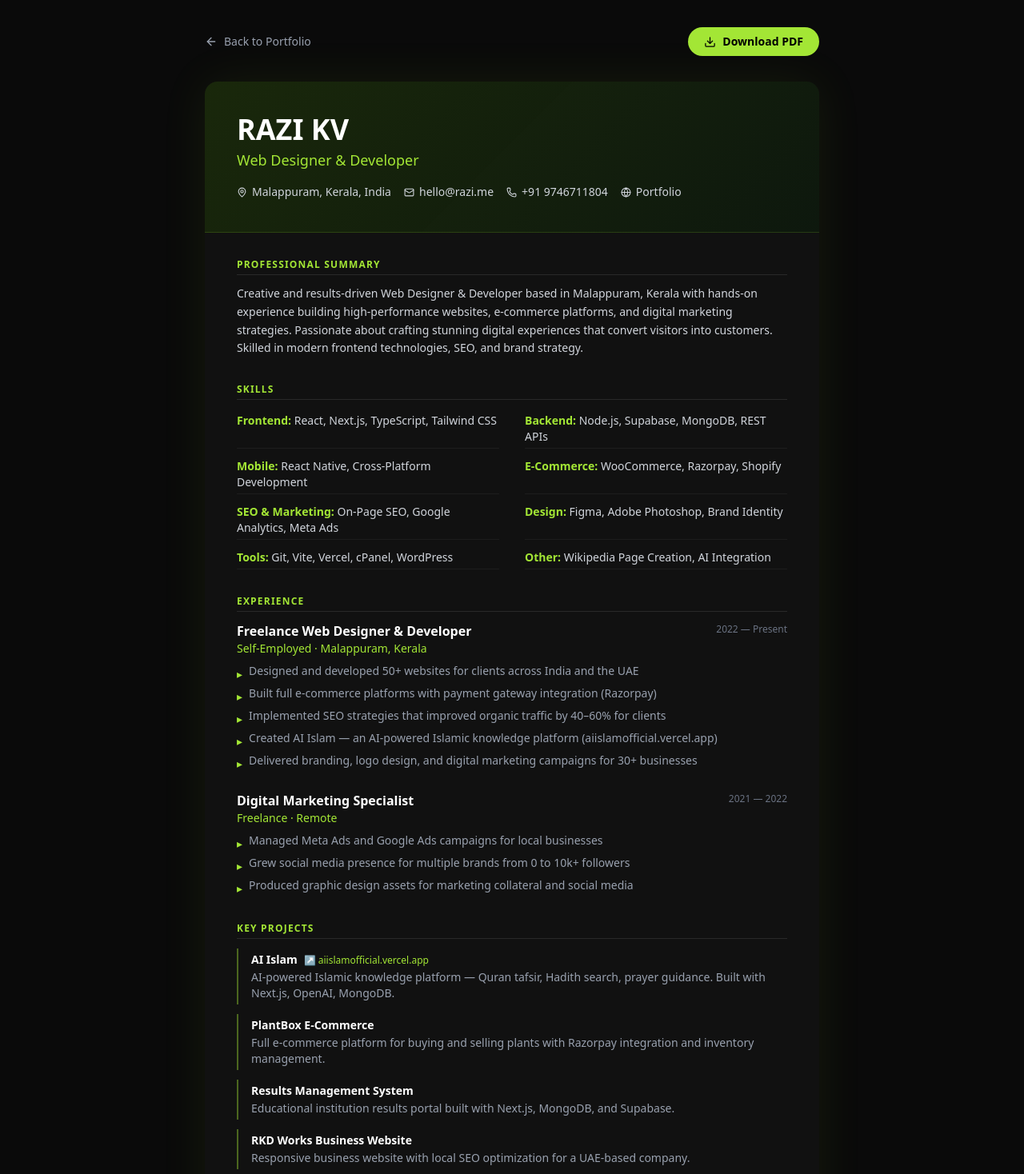
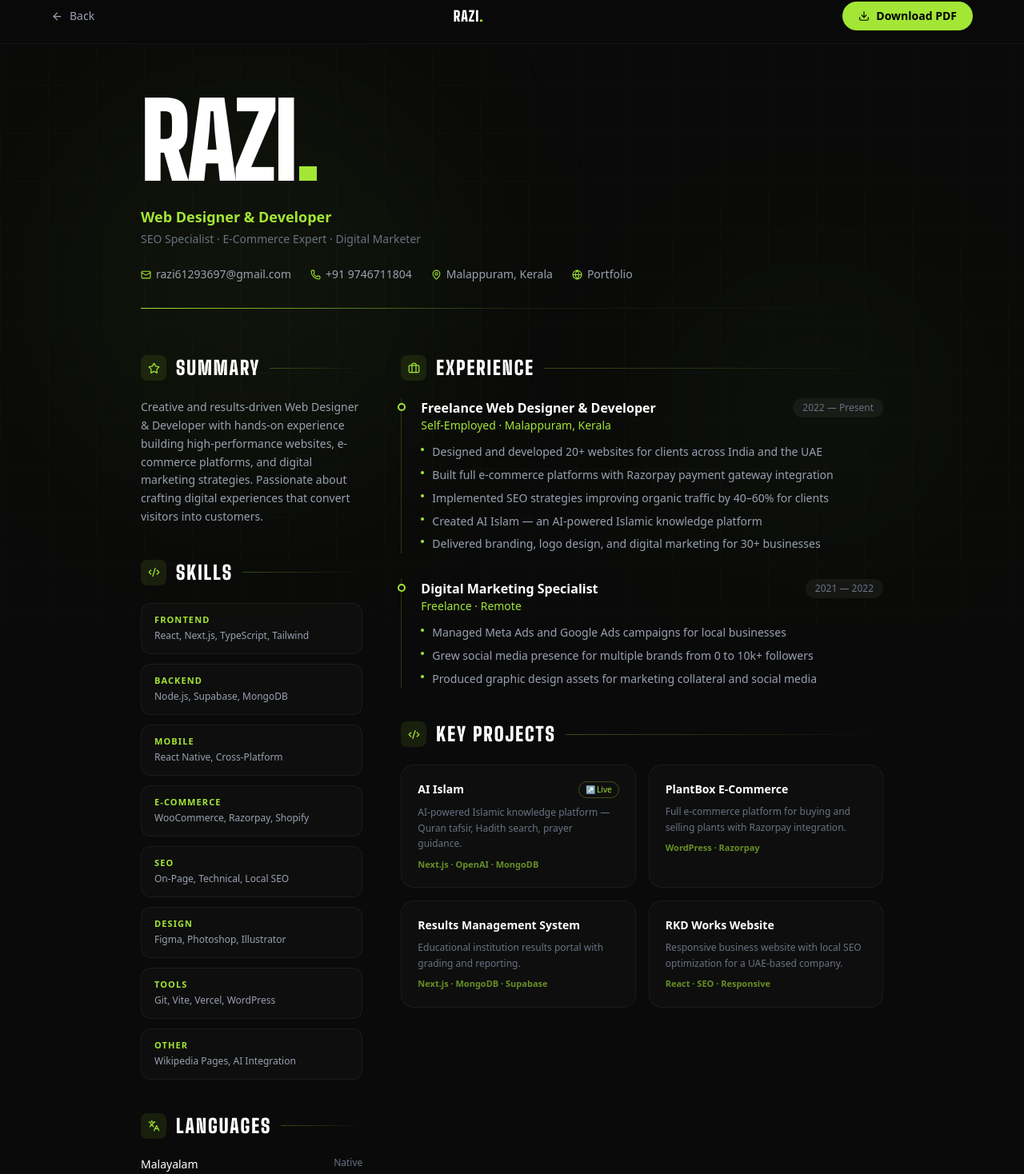
Before and after one commit to razi112/profile-, a React (Vite) app: page /resume in a window 1280 px wide. Shown: the part 14-1482 px from the top of the page at 80% size. Built offline with nearby package versions, Linux system fonts and the light colour scheme; no server answers; a web font is replaced by a local one.

Commit message:
sdfasdfdasf

```diff
--- a/src/About.tsx
+++ b/src/About.tsx
@@ -3,7 +3,7 @@ import { motion } from 'framer-motion';
 import { useNavigate } from 'react-router-dom';
 import {
   Award, Users, Coffee, Heart, ArrowLeft, MapPin,
-  Code2, Palette, TrendingUp, CheckCircle2, ExternalLink, ShoppingCart, ChevronRight
+  Code2, Palette, TrendingUp, CheckCircle2, ExternalLink, ShoppingCart, ChevronRight, Download
 } from 'lucide-react';
 
 const EASE = [0.22, 1, 0.36, 1] as any;
@@ -252,6 +252,7 @@ export default function About() {
               style={{ borderColor: 'rgba(255,255,255,0.15)' }}
               onMouseEnter={e => { e.currentTarget.style.borderColor = 'rgba(163,230,53,0.4)'; e.currentTarget.style.color = '#a3e635'; }}
               onMouseLeave={e => { e.currentTarget.style.borderColor = 'rgba(255,255,255,0.15)'; e.currentTarget.style.color = '#fff'; }}>
+              <Download size={14} />
               View Resume
             </a>
           </div>
--- a/src/Resume.tsx
+++ b/src/Resume.tsx
@@ -1,84 +1,262 @@
 import React from 'react';
 import { motion } from 'framer-motion';
-import { MapPin, Mail, Phone, Globe, Download, ArrowLeft } from 'lucide-react';
+import { MapPin, Mail, Phone, Globe, Download, ArrowLeft, Briefcase, GraduationCap, Code2, Star, Languages } from 'lucide-react';
+import { useNavigate } from 'react-router-dom';
+
+const EASE = [0.22, 1, 0.36, 1] as any;
+
+const fadeInUp = {
+  hidden: { opacity: 0, y: 30 },
+  visible: { opacity: 1, y: 0, transition: { duration: 0.6, ease: EASE } },
+};
+const stagger = {
+  hidden: { opacity: 0 },
+  visible: { opacity: 1, transition: { staggerChildren: 0.08 } },
+};
+
+function FloatingOrbs() {
+  return (
+    <div className="fixed inset-0 pointer-events-none overflow-hidden z-0">
+      <div className="absolute top-[15%] left-[5%] w-[500px] h-[500px] rounded-full blur-[130px]"
+        style={{ background: 'rgba(163,230,53,0.05)' }} />
+      <div className="absolute bottom-[10%] right-[5%] w-[400px] h-[400px] rounded-full blur-[120px]"
+        style={{ background: 'rgba(163,230,53,0.03)' }} />
+    </div>
+  );
+}
+
+function GridBg() {
+  return (
+    <div className="fixed inset-0 pointer-events-none z-0 opacity-[0.022]"
+      style={{
+        backgroundImage: 'linear-gradient(rgba(163,230,53,0.8) 1px,transparent 1px),linear-gradient(90deg,rgba(163,230,53,0.8) 1px,transparent 1px)',
+        backgroundSize: '60px 60px',
+      }} />
+  );
+}
+
+/* ── Section wrapper ── */
+function Section({ icon: Icon, title, children }: { icon: React.ElementType; title: string; children: React.ReactNode }) {
+  return (
+    <motion.div variants={fadeInUp} className="space-y-5">
+      <div className="flex items-center gap-3">
+        <div className="w-8 h-8 rounded-lg flex items-center justify-center shrink-0"
+          style={{ background: 'rgba(163,230,53,0.1)' }}>
+          <Icon size={15} style={{ color: '#a3e635' }} />
+        </div>
+        <h2 style={{
+          fontFamily: '"Big Shoulders Display", sans-serif',
+          fontWeight: 900,
+          fontSize: 'clamp(18px, 2.5vw, 24px)',
+          letterSpacing: '0.08em',
+          textTransform: 'uppercase',
+          color: '#fff',
+        }}>{title}</h2>
+        <div className="flex-1 h-px" style={{ background: 'linear-gradient(to right, rgba(163,230,53,0.3), transparent)' }} />
+      </div>
+      {children}
+    </motion.div>
+  );
+}
+
+/* ── Timeline job entry ── */
+function Job({ title, company, period, location, points }: {
+  title: string; company: string; period: string; location: string; points: string[];
+}) {
+  return (
+    <div className="relative pl-6 border-l" style={{ borderColor: 'rgba(163,230,53,0.2)' }}>
+      {/* Dot */}
+      <div className="absolute -left-[5px] top-1.5 w-2.5 h-2.5 rounded-full border-2"
+        style={{ background: '#0a0a0a', borderColor: '#a3e635' }} />
+      <div className="flex flex-wrap items-start justify-between gap-2 mb-2">
+        <div>
+          <p className="font-bold text-white text-base">{title}</p>
+          <p className="text-sm font-medium" style={{ color: '#a3e635' }}>{company} · {location}</p>
+        </div>
+        <span className="text-xs text-gray-500 bg-white/5 px-3 py-1 rounded-full shrink-0">{period}</span>
+      </div>
+      <ul className="space-y-1.5 mt-3">
+        {points.map((p, i) => (
+          <li key={i} className="flex items-start gap-2.5 text-sm text-gray-400 leading-relaxed">
+            <span className="mt-1.5 w-1 h-1 rounded-full shrink-0" style={{ background: '#a3e635' }} />
+            {p}
+          </li>
+        ))}
+      </ul>
+    </div>
+  );
+}
 
 export default function Resume() {
+  const navigate = useNavigate();
+
   return (
-    <div className="min-h-screen bg-[#0a0a0a] text-white font-sans py-12 px-4 print:bg-white print:text-black print:py-0 print:px-0">
-      {/* Top bar — hidden on print */}
-      <div className="max-w-3xl mx-auto mb-8 flex items-center justify-between print:hidden">
-        <a href="/" className="flex items-center space-x-2 text-gray-400 hover:text-white transition-colors text-sm">
-          <ArrowLeft size={16} /><span>Back to Portfolio</span>
+    <div className="min-h-screen bg-[#0a0a0a] text-white font-sans relative overflow-x-hidden
+      print:bg-white print:text-black">
+      <FloatingOrbs />
+      <GridBg />
+
+      {/* ── Top bar ── */}
+      <nav className="relative z-20 sticky top-0 flex items-center justify-between px-6 sm:px-10 lg:px-16 py-4 border-b border-white/5 print:hidden"
+        style={{ background: 'rgba(10,10,10,0.85)', backdropFilter: 'blur(12px)' }}>
+        <button onClick={() => navigate(-1)}
+          className="flex items-center gap-2 text-gray-400 hover:text-white transition-colors text-sm group">
+          <ArrowLeft size={15} className="group-hover:-translate-x-1 transition-transform" />
+          <span>Back</span>
+        </button>
+        <span style={{ fontFamily: '"Big Shoulders Display", sans-serif', fontWeight: 900, fontSize: '18px', color: '#fff', letterSpacing: '0.05em' }}>
+          RAZI<span style={{ color: '#a3e635' }}>.</span>
+        </span>
+        <button onClick={() => window.print()}
+          className="flex items-center gap-2 text-black font-bold px-5 py-2 rounded-full text-sm transition-colors"
+          style={{ background: '#a3e635' }}
+          onMouseEnter={e => (e.currentTarget.style.background = '#84cc16')}
+          onMouseLeave={e => (e.currentTarget.style.background = '#a3e635')}>
+          <Download size={14} /><span>Download PDF</span>
+        </button>
+      </nav>
+
+      <div className="relative z-10 max-w-5xl mx-auto px-4 sm:px-8 lg:px-12 py-12 md:py-16 print:py-8 print:px-8">
+
+        {/* ── Hero header ── */}
+        <motion.div initial="hidden" animate="visible" variants={stagger} className="mb-14 print:mb-8">
+
+          {/* Giant name */}
+          <motion.div variants={fadeInUp}>
+            <h1 style={{
+              fontFamily: '"Big Shoulders Display", sans-serif',
+              fontWeight: 900,
+              fontSize: 'clamp(56px, 12vw, 130px)',
+              letterSpacing: '-0.03em',
+              lineHeight: 0.88,
+              textTransform: 'uppercase',
+              color: '#fff',
+            }}>
+              RAZI<span style={{ color: '#a3e635' }}>.</span>
+            </h1>
+          </motion.div>
+
+          {/* Role + contact row */}
+          <motion.div variants={fadeInUp} className="mt-6 flex flex-wrap items-start justify-between gap-6">
+            <div>
+              <p className="text-lg font-semibold" style={{ color: '#a3e635' }}>Web Designer &amp; Developer</p>
+              <p className="text-gray-500 text-sm mt-1">SEO Specialist · E-Commerce Expert · Digital Marketer</p>
+            </div>
+            <div className="flex flex-wrap gap-x-6 gap-y-2 text-sm text-gray-400 print:text-gray-700">
+              <a href="mailto:razi61293697@gmail.com" className="flex items-center gap-1.5 hover:text-white transition-colors print:text-gray-700">
+                <Mail size={13} style={{ color: '#a3e635' }} />razi61293697@gmail.com
               </a>
-        <button onClick={() => window.print()}
-          className="flex items-center space-x-2 text-black font-bold px-5 py-2 rounded-full text-sm transition-colors"
-          style={{ background: '#a3e635' }}>
-          <Download size={15} /><span>Download PDF</span>
-        </button>
+              <a href="tel:+919746711804" className="flex items-center gap-1.5 hover:text-white transition-colors print:text-gray-700">
+                <Phone size={13} style={{ color: '#a3e635' }} />+91 9746711804
+              </a>
+              <span className="flex items-center gap-1.5">
+                <MapPin size={13} style={{ color: '#a3e635' }} />Malappuram, Kerala
+              </span>
+              <a href="https://aiislamofficial.vercel.app" className="flex items-center gap-1.5 hover:text-white transition-colors print:text-gray-700">
+                <Globe size={13} style={{ color: '#a3e635' }} />Portfolio
+              </a>
             </div>
+          </motion.div>
 
-      {/* Resume Card */}
-      <motion.div initial={{ opacity: 0, y: 30 }} animate={{ opacity: 1, y: 0 }} transition={{ duration: 0.5 }}
-        className="max-w-3xl mx-auto bg-[#111111] print:bg-white rounded-2xl shadow-2xl overflow-hidden print:shadow-none print:rounded-none"
-        style={{ boxShadow: '0 0 60px rgba(163,230,53,0.08)' }}>
+          {/* Divider */}
+          <motion.div variants={fadeInUp} className="mt-8 h-px"
+            style={{ background: 'linear-gradient(to right, #a3e635, rgba(163,230,53,0.1), transparent)' }} />
+        </motion.div>
 
-        {/* Header */}
-        <div className="px-10 py-10 print:px-8 print:py-8"
-          style={{ background: 'linear-gradient(135deg, rgba(26,42,10,0.9) 0%, rgba(13,26,13,0.8) 100%)', borderBottom: '1px solid rgba(163,230,53,0.15)' }}>
-          <h1 className="text-4xl font-bold text-white print:text-black">RAZI KV</h1>
-          <p className="text-lg font-medium mt-1" style={{ color: '#a3e635' }}>Web Designer &amp; Developer</p>
-          <div className="flex flex-wrap gap-4 mt-4 text-sm text-gray-300 print:text-gray-700">
-            <span className="flex items-center gap-1.5"><MapPin size={13} />Malappuram, Kerala, India</span>
-            <a href="mailto:hello@razi.me" className="flex items-center gap-1.5 hover:text-white"><Mail size={13} />hello@razi.me</a>
-            <a href="tel:+919746711804" className="flex items-center gap-1.5 hover:text-white"><Phone size={13} />+91 9746711804</a>
-            <a href="https://aiislamofficial.vercel.app" className="flex items-center gap-1.5 hover:text-white"><Globe size={13} />Portfolio</a>
-          </div>
-        </div>
+        {/* ── Two-column layout ── */}
+        <motion.div initial="hidden" whileInView="visible" viewport={{ once: true, amount: 0.05 }}
+          variants={stagger}
+          className="grid grid-cols-1 lg:grid-cols-3 gap-10 lg:gap-12 print:grid-cols-3 print:gap-8">
 
-        <div className="px-10 py-8 print:px-8 space-y-8 print:text-black">
+          {/* ── Left sidebar ── */}
+          <div className="lg:col-span-1 space-y-10 print:col-span-1">
 
             {/* Summary */}
-          <Section title="Professional Summary">
-            <p className="text-gray-300 print:text-gray-700 leading-relaxed text-sm">
-              Creative and results-driven Web Designer &amp; Developer based in Malappuram, Kerala with hands-on experience building high-performance websites, e-commerce platforms, and digital marketing strategies. Passionate about crafting stunning digital experiences that convert visitors into customers. Skilled in modern frontend technologies, SEO, and brand strategy.
+            <Section icon={Star} title="Summary">
+              <p className="text-gray-400 text-sm leading-relaxed print:text-gray-700">
+                Creative and results-driven Web Designer &amp; Developer with hands-on experience building high-performance websites, e-commerce platforms, and digital marketing strategies. Passionate about crafting digital experiences that convert visitors into customers.
               </p>
             </Section>
 
             {/* Skills */}
-          <Section title="Skills">
-            <div className="grid grid-cols-2 gap-x-8 gap-y-2 text-sm">
+            <Section icon={Code2} title="Skills">
+              <div className="space-y-3">
                 {[
-                ['Frontend', 'React, Next.js, TypeScript, Tailwind CSS'],
-                ['Backend', 'Node.js, Supabase, MongoDB, REST APIs'],
-                ['Mobile', 'React Native, Cross-Platform Development'],
-                ['E-Commerce', 'WooCommerce, Razorpay, Shopify'],
-                ['SEO & Marketing', 'On-Page SEO, Google Analytics, Meta Ads'],
-                ['Design', 'Figma, Adobe Photoshop, Brand Identity'],
-                ['Tools', 'Git, Vite, Vercel, cPanel, WordPress'],
-                ['Other', 'Wikipedia Page Creation, AI Integration'],
-              ].map(([cat, val]) => (
-                <div key={cat} className="py-1 border-b border-white/5 print:border-gray-200">
-                  <span className="font-semibold print:text-lime-700" style={{ color: '#a3e635' }}>{cat}: </span>
-                  <span className="text-gray-300 print:text-gray-700">{val}</span>
+                  { cat: 'Frontend',       val: 'React, Next.js, TypeScript, Tailwind' },
+                  { cat: 'Backend',        val: 'Node.js, Supabase, MongoDB' },
+                  { cat: 'Mobile',         val: 'React Native, Cross-Platform' },
+                  { cat: 'E-Commerce',     val: 'WooCommerce, Razorpay, Shopify' },
+                  { cat: 'SEO',            val: 'On-Page, Technical, Local SEO' },
+                  { cat: 'Design',         val: 'Figma, Photoshop, Illustrator' },
+                  { cat: 'Tools',          val: 'Git, Vite, Vercel, WordPress' },
+                  { cat: 'Other',          val: 'Wikipedia Pages, AI Integration' },
+                ].map(({ cat, val }) => (
+                  <motion.div key={cat} variants={fadeInUp}
+                    className="rounded-xl px-4 py-3 border border-white/5 transition-all duration-300"
+                    style={{ background: 'rgba(255,255,255,0.02)' }}
+                    onMouseEnter={e => { e.currentTarget.style.borderColor = 'rgba(163,230,53,0.25)'; e.currentTarget.style.background = 'rgba(163,230,53,0.04)'; }}
+                    onMouseLeave={e => { e.currentTarget.style.borderColor = 'rgba(255,255,255,0.05)'; e.currentTarget.style.background = 'rgba(255,255,255,0.02)'; }}>
+                    <p className="text-[11px] font-bold uppercase tracking-widest mb-0.5" style={{ color: '#a3e635' }}>{cat}</p>
+                    <p className="text-xs text-gray-400 leading-relaxed print:text-gray-700">{val}</p>
+                  </motion.div>
+                ))}
+              </div>
+            </Section>
+
+            {/* Languages */}
+            <Section icon={Languages} title="Languages">
+              <div className="space-y-2">
+                {[
+                  { lang: 'Malayalam', level: 'Native', pct: 100 },
+                  { lang: 'English',   level: 'Professional', pct: 85 },
+                  { lang: 'Arabic',    level: 'Basic', pct: 35 },
+                ].map(({ lang, level, pct }) => (
+                  <div key={lang} className="space-y-1">
+                    <div className="flex justify-between text-sm">
+                      <span className="text-white font-medium">{lang}</span>
+                      <span className="text-gray-500 text-xs">{level}</span>
+                    </div>
+                    <div className="h-1 rounded-full bg-white/8 overflow-hidden">
+                      <motion.div className="h-full rounded-full" style={{ background: '#a3e635' }}
+                        initial={{ width: 0 }}
+                        whileInView={{ width: `${pct}%` }}
+                        viewport={{ once: true }}
+                        transition={{ duration: 1, ease: EASE, delay: 0.2 }} />
+                    </div>
                   </div>
                 ))}
               </div>
             </Section>
 
+            {/* Education */}
+            <Section icon={GraduationCap} title="Education">
+              <div className="pl-6 border-l" style={{ borderColor: 'rgba(163,230,53,0.2)' }}>
+                <div className="absolute -left-[5px]" />
+                <p className="font-bold text-white text-sm">Higher Secondary Education</p>
+                <p className="text-xs mt-0.5" style={{ color: '#a3e635' }}>Kerala State Board</p>
+                <p className="text-xs text-gray-500 mt-0.5">Malappuram, Kerala · 2022</p>
+              </div>
+            </Section>
+
+          </div>
+
+          {/* ── Right main ── */}
+          <div className="lg:col-span-2 space-y-10 print:col-span-2">
+
             {/* Experience */}
-          <Section title="Experience">
-            <div className="space-y-6">
+            <Section icon={Briefcase} title="Experience">
+              <div className="space-y-8">
                 <Job
                   title="Freelance Web Designer & Developer"
                   company="Self-Employed"
                   period="2022 — Present"
                   location="Malappuram, Kerala"
                   points={[
-                  'Designed and developed 50+ websites for clients across India and the UAE',
-                  'Built full e-commerce platforms with payment gateway integration (Razorpay)',
-                  'Implemented SEO strategies that improved organic traffic by 40–60% for clients',
-                  'Created AI Islam — an AI-powered Islamic knowledge platform (aiislamofficial.vercel.app)',
-                  'Delivered branding, logo design, and digital marketing campaigns for 30+ businesses',
+                    'Designed and developed 20+ websites for clients across India and the UAE',
+                    'Built full e-commerce platforms with Razorpay payment gateway integration',
+                    'Implemented SEO strategies improving organic traffic by 40–60% for clients',
+                    'Created AI Islam — an AI-powered Islamic knowledge platform',
+                    'Delivered branding, logo design, and digital marketing for 30+ businesses',
                   ]}
                 />
                 <Job
@@ -96,79 +274,52 @@ export default function Resume() {
             </Section>
 
             {/* Projects */}
-          <Section title="Key Projects">
-            <div className="space-y-3 text-sm">
+            <Section icon={Code2} title="Key Projects">
+              <div className="grid grid-cols-1 sm:grid-cols-2 gap-4">
                 {[
-                { name: 'AI Islam', desc: 'AI-powered Islamic knowledge platform — Quran tafsir, Hadith search, prayer guidance. Built with Next.js, OpenAI, MongoDB.', link: 'aiislamofficial.vercel.app' },
-                { name: 'PlantBox E-Commerce', desc: 'Full e-commerce platform for buying and selling plants with Razorpay integration and inventory management.' },
-                { name: 'Results Management System', desc: 'Educational institution results portal built with Next.js, MongoDB, and Supabase.' },
-                { name: 'RKD Works Business Website', desc: 'Responsive business website with local SEO optimization for a UAE-based company.' },
-              ].map(p => (
-                <div key={p.name} className="pl-4 py-1" style={{ borderLeft: '2px solid rgba(163,230,53,0.4)' }}>
-                  <div className="font-semibold text-white print:text-black">{p.name}
-                    {p.link && <a href={`https://${p.link}`} className="font-normal ml-2 text-xs print:text-lime-700" style={{ color: '#a3e635' }}>↗ {p.link}</a>}
+                  { name: 'AI Islam',                  desc: 'AI-powered Islamic knowledge platform — Quran tafsir, Hadith search, prayer guidance.',          tech: 'Next.js · OpenAI · MongoDB',  link: 'aiislamofficial.vercel.app' },
+                  { name: 'PlantBox E-Commerce',       desc: 'Full e-commerce platform for buying and selling plants with Razorpay integration.',               tech: 'WordPress · Razorpay' },
+                  { name: 'Results Management System', desc: 'Educational institution results portal with grading and reporting.',                               tech: 'Next.js · MongoDB · Supabase' },
+                  { name: 'RKD Works Website',         desc: 'Responsive business website with local SEO optimization for a UAE-based company.',                tech: 'React · SEO · Responsive' },
+                ].map(({ name, desc, tech, link }) => (
+                  <motion.div key={name} variants={fadeInUp}
+                    className="rounded-2xl p-5 border border-white/5 space-y-2 transition-all duration-300"
+                    style={{ background: 'rgba(255,255,255,0.02)' }}
+                    onMouseEnter={e => { e.currentTarget.style.borderColor = 'rgba(163,230,53,0.25)'; e.currentTarget.style.background = 'rgba(163,230,53,0.03)'; e.currentTarget.style.transform = 'translateY(-3px)'; }}
+                    onMouseLeave={e => { e.currentTarget.style.borderColor = 'rgba(255,255,255,0.05)'; e.currentTarget.style.background = 'rgba(255,255,255,0.02)'; e.currentTarget.style.transform = 'none'; }}>
+                    <div className="flex items-start justify-between gap-2">
+                      <p className="font-bold text-white text-sm">{name}</p>
+                      {link && (
+                        <a href={`https://${link}`} target="_blank" rel="noopener noreferrer"
+                          className="text-[10px] shrink-0 px-2 py-0.5 rounded-full border transition-colors"
+                          style={{ color: '#a3e635', borderColor: 'rgba(163,230,53,0.3)' }}>
+                          ↗ Live
+                        </a>
+                      )}
                     </div>
-                  <p className="text-gray-400 print:text-gray-600 mt-0.5">{p.desc}</p>
-                </div>
+                    <p className="text-xs text-gray-500 leading-relaxed">{desc}</p>
+                    <p className="text-[11px] font-semibold" style={{ color: 'rgba(163,230,53,0.6)' }}>{tech}</p>
+                  </motion.div>
                 ))}
-            </div>
-          </Section>
-
-          {/* Education */}
-          <Section title="Education">
-            <div className="text-sm">
-              <div className="font-semibold text-white print:text-black">Higher Secondary Education</div>
-              <div className="text-gray-400 print:text-gray-600">Kerala State Board · Malappuram, Kerala</div>
-              <div className="text-gray-500 text-xs mt-0.5">Completed 2022</div>
-            </div>
-          </Section>
-
-          {/* Languages */}
-          <Section title="Languages">
-            <div className="flex gap-6 text-sm text-gray-300 print:text-gray-700">
-              <span>Malayalam <span className="print:text-lime-700" style={{ color: '#a3e635' }}>(Native)</span></span>
-              <span>English <span className="print:text-lime-700" style={{ color: '#a3e635' }}>(Professional)</span></span>
-              <span>Arabic <span className="print:text-lime-700" style={{ color: '#a3e635' }}>(Basic)</span></span>
               </div>
             </Section>
 
           </div>
         </motion.div>
+
+        {/* ── Footer strip ── */}
+        <div className="mt-16 pt-6 border-t border-white/5 flex items-center justify-between print:hidden">
+          <span className="text-gray-600 text-xs">© 2026 RAZI KV · All rights reserved</span>
+          <button onClick={() => window.print()}
+            className="flex items-center gap-2 text-black font-bold px-5 py-2 rounded-full text-xs transition-colors"
+            style={{ background: '#a3e635' }}
+            onMouseEnter={e => (e.currentTarget.style.background = '#84cc16')}
+            onMouseLeave={e => (e.currentTarget.style.background = '#a3e635')}>
+            <Download size={12} /><span>Download PDF</span>
+          </button>
+        </div>
+
+      </div>
     </div>
   );
 }
-
-function Section({ title, children }: { title: string; children: React.ReactNode }) {
-  return (
-    <div>
-      <h2 className="text-xs font-bold uppercase tracking-widest mb-3 pb-1 border-b border-white/10 print:border-gray-300 print:text-lime-700"
-        style={{ color: '#a3e635' }}>
-        {title}
-      </h2>
-      {children}
-    </div>
-  );
-}
-
-function Job({ title, company, period, location, points }: {
-  title: string; company: string; period: string; location: string; points: string[];
-}) {
-  return (
-    <div>
-      <div className="flex items-start justify-between gap-4">
-        <div>
-          <div className="font-semibold text-white print:text-black">{title}</div>
-          <div className="text-sm print:text-lime-700" style={{ color: '#a3e635' }}>{company} · {location}</div>
-        </div>
-        <span className="text-xs text-gray-500 print:text-gray-500 shrink-0 mt-0.5">{period}</span>
-      </div>
-      <ul className="mt-2 space-y-1">
-        {points.map((p, i) => (
-          <li key={i} className="text-sm text-gray-400 print:text-gray-700 flex items-start gap-2">
-            <span className="mt-1 shrink-0" style={{ color: '#a3e635' }}>▸</span>{p}
-          </li>
-        ))}
-      </ul>
-    </div>
-  );
-}
```
Also changed, not shown: src/App.tsx (+39 -3 lines). Lines whose indentation alone changed are shown as unchanged.
